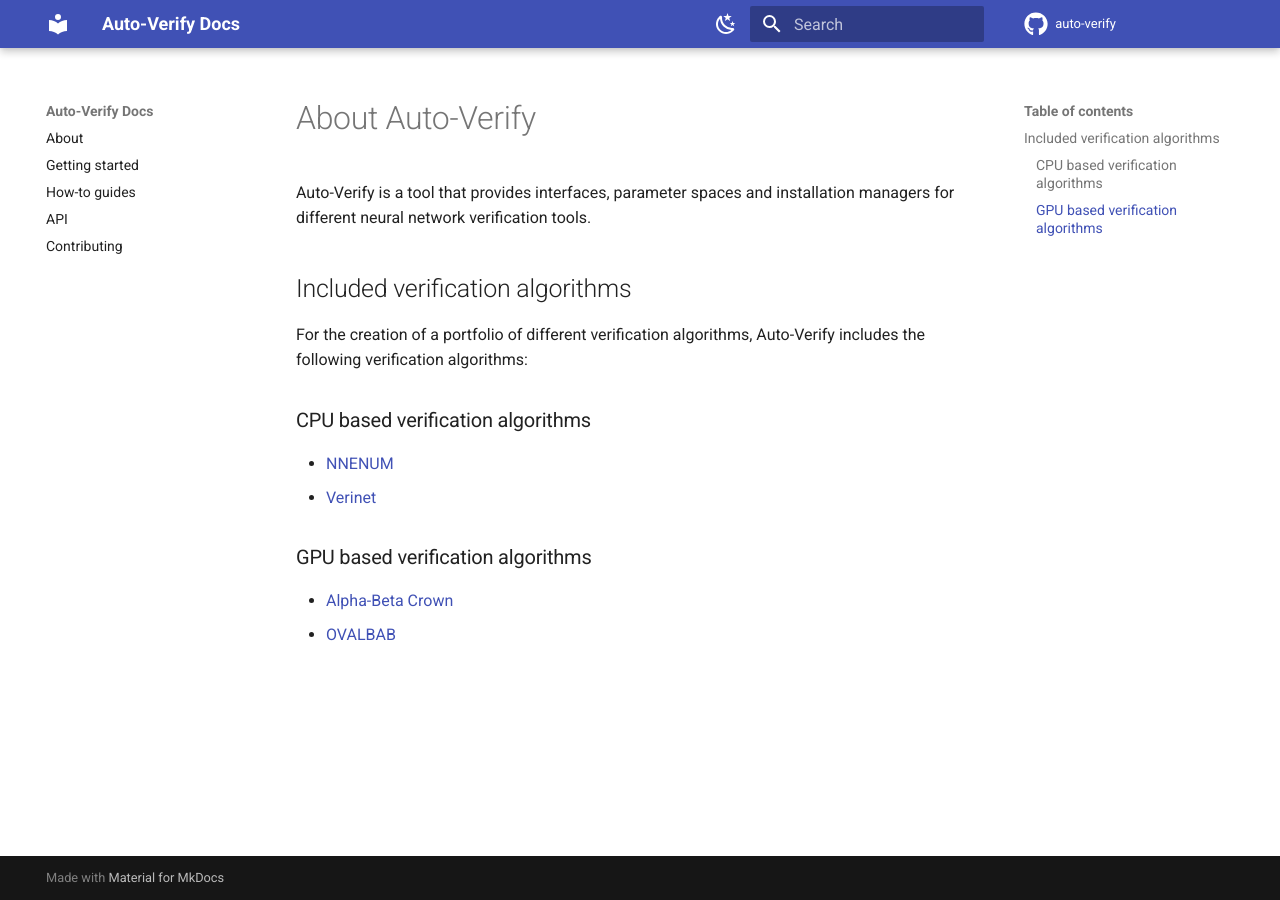
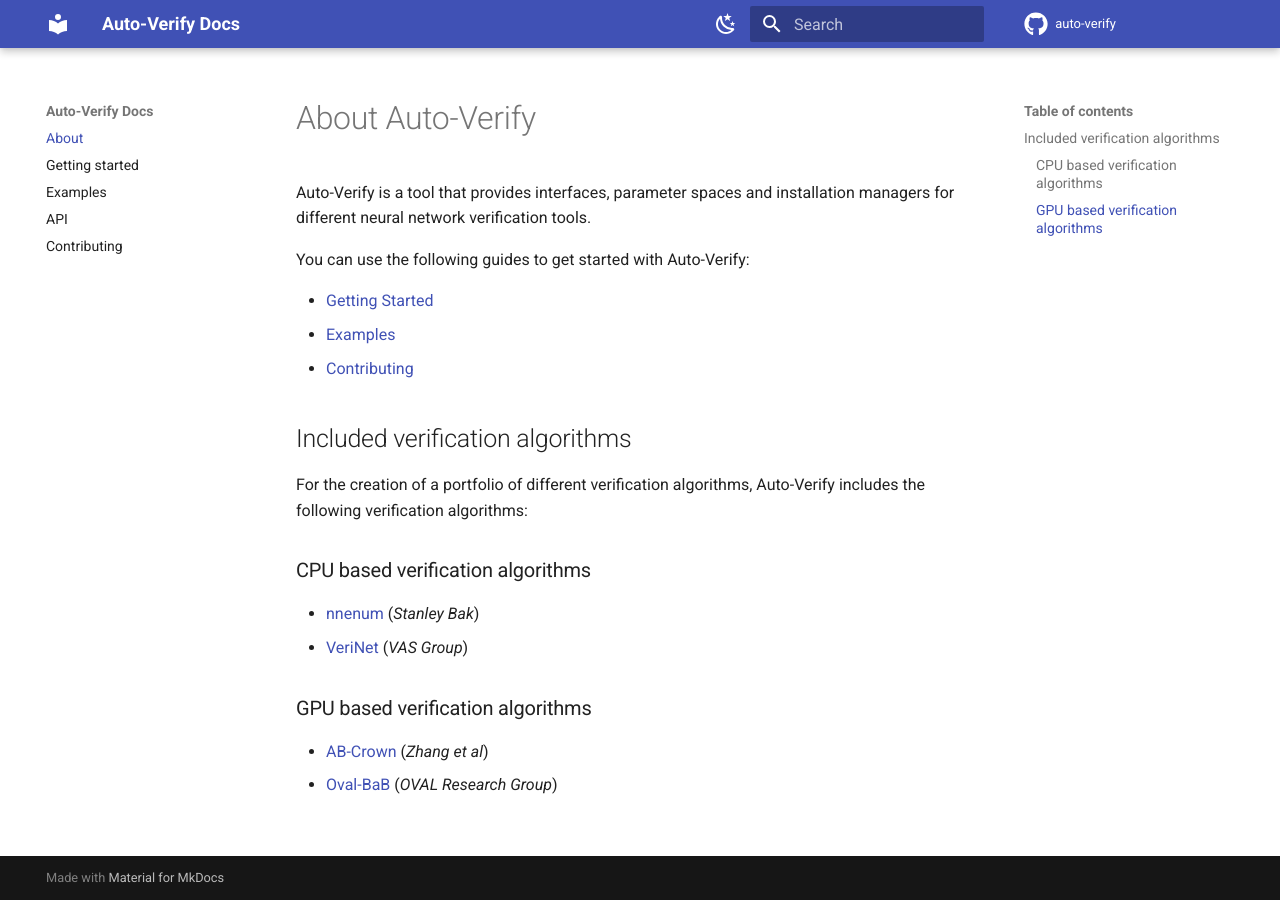
Before and after one commit to ADA-research/auto-verify, an MkDocs documentation site: the page built from docs/index.md, in a window 1280 px wide. Built offline with MkDocs 1.6.1 and Material for MkDocs 9.7.7, drawn with Linux system fonts in a browser that asks for light colours; comment, search, counter and statistics services are not loaded.

Commit message:
Write some more documentation

```diff
--- a/docs/about.md
+++ b/docs/index.md
@@ -1,6 +1,12 @@
 # About Auto-Verify
 
 Auto-Verify is a tool that provides interfaces, parameter spaces and installation managers for different neural network verification tools.
+
+You can use the following guides to get started with Auto-Verify:
+
+- [Getting Started](getting-started.md)
+- [Examples](examples.md)
+- [Contributing](contributing.md)
 
 <!-- TODO: Write some information about the portfolio construction algorithms -->
 
@@ -10,10 +16,10 @@
 
 ### CPU based verification algorithms
 
-- [NNENUM](https://github.com/stanleybak/nnenum)
-- [Verinet](https://github.com/vas-group-imperial/VeriNet)
+- [nnenum](https://github.com/stanleybak/nnenum) (_Stanley Bak_)
+- [VeriNet](https://github.com/vas-group-imperial/VeriNet) (_VAS Group_)
 
 ### GPU based verification algorithms
 
-- [Alpha-Beta Crown](https://github.com/Verified-Intelligence/alpha-beta-CROWN)
-- [OVALBAB](https://github.com/oval-group/oval-bab)
+- [AB-Crown](https://github.com/Verified-Intelligence/alpha-beta-CROWN) (_Zhang et al_)
+- [Oval-BaB](https://github.com/oval-group/oval-bab) (_OVAL Research Group_)
--- a/mkdocs.yml
+++ b/mkdocs.yml
@@ -45,6 +45,6 @@
 nav:
   - About: index.md
   - Getting started: getting-started.md
-  - How-to guides: how-to-guides.md
+  - Examples: examples.md
   - API: api.md
   - Contributing: contributing.md
```
Also changed, not shown: docs/examples.md (renamed from docs/how-to-guides.md, +41 -27 lines), docs/getting-started.md (+5 -11 lines).
